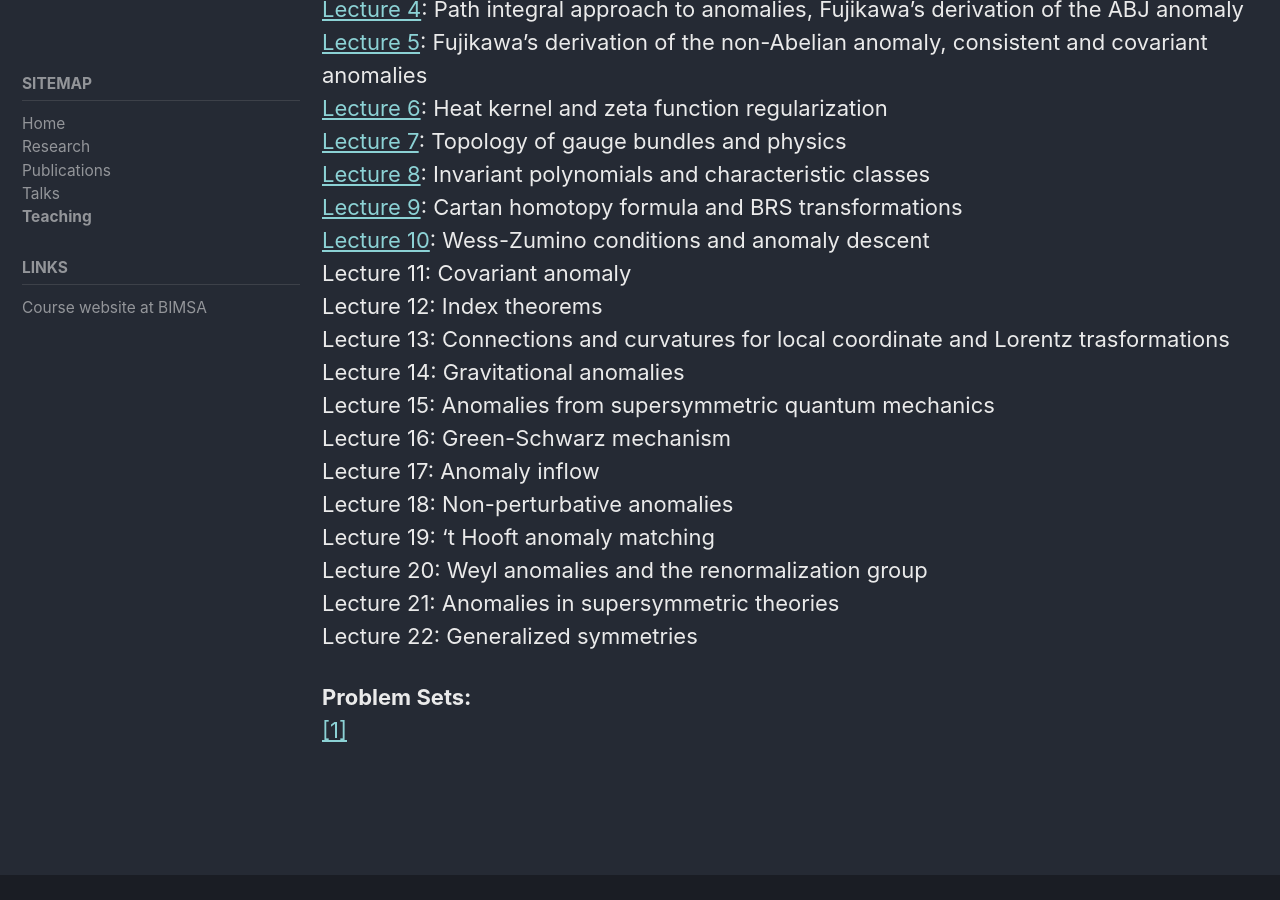
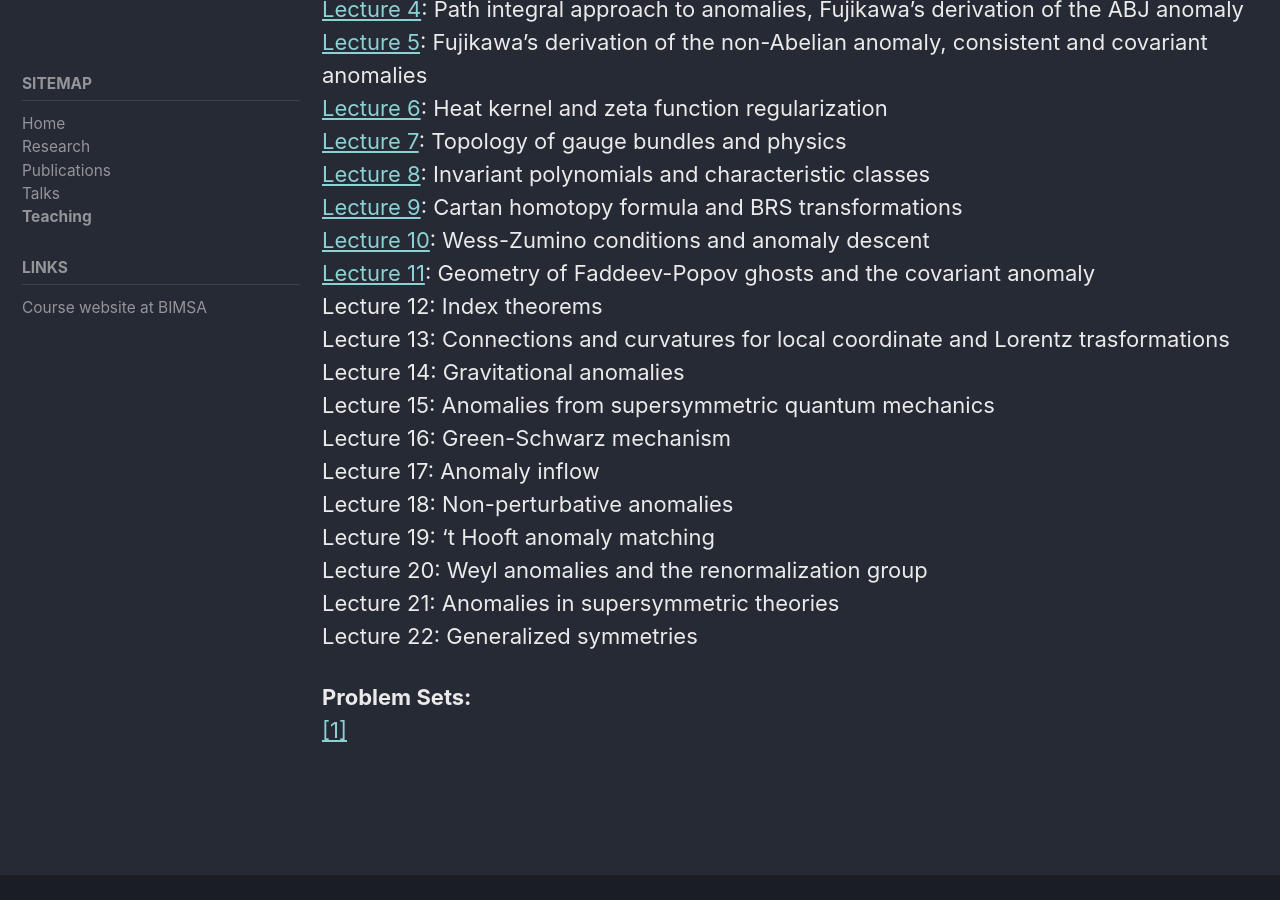
Before and after one commit to ipapadimitriou/ipapadimitriou.github.io, a Jekyll site: the page built from _pages/teaching.md, in a window 1280 px wide and 900 px high, scrolled down 1003 px. Built offline with Jekyll 4.4.1, drawn with Linux system fonts in a browser that asks for light colours; cached includes are drawn as plain includes.

Commit message:
Uploaded Lecture 11 of QFT Anomalies course

```diff
--- a/_pages/teaching.md
+++ b/_pages/teaching.md
@@ -58,7 +58,7 @@ R. Bertlmann, Anomalies in quantum field theory. Oxford University Press, 1996.
 [Lecture 8](./attachments/teaching/QFT Anomalies and Applications 2021/lecture notes/QFT Anomalies - Lecture 8.pdf): Invariant polynomials and characteristic classes<br>
 [Lecture 9](./attachments/teaching/QFT Anomalies and Applications 2021/lecture notes/QFT Anomalies - Lecture 9.pdf):  Cartan homotopy formula and BRS transformations<br>
 [Lecture 10](./attachments/teaching/QFT Anomalies and Applications 2021/lecture notes/QFT Anomalies - Lecture 10.pdf): Wess-Zumino conditions and anomaly descent<br>
-Lecture 11: Covariant anomaly<br>
+[Lecture 11](./attachments/teaching/QFT Anomalies and Applications 2021/lecture notes/QFT Anomalies - Lecture 11.pdf): Geometry of Faddeev-Popov ghosts and the covariant anomaly<br>
 Lecture 12: Index theorems<br>
 Lecture 13: Connections and curvatures for local coordinate and Lorentz trasformations<br>
 Lecture 14: Gravitational anomalies<br>
```
Also changed, not shown: 1 other file.
